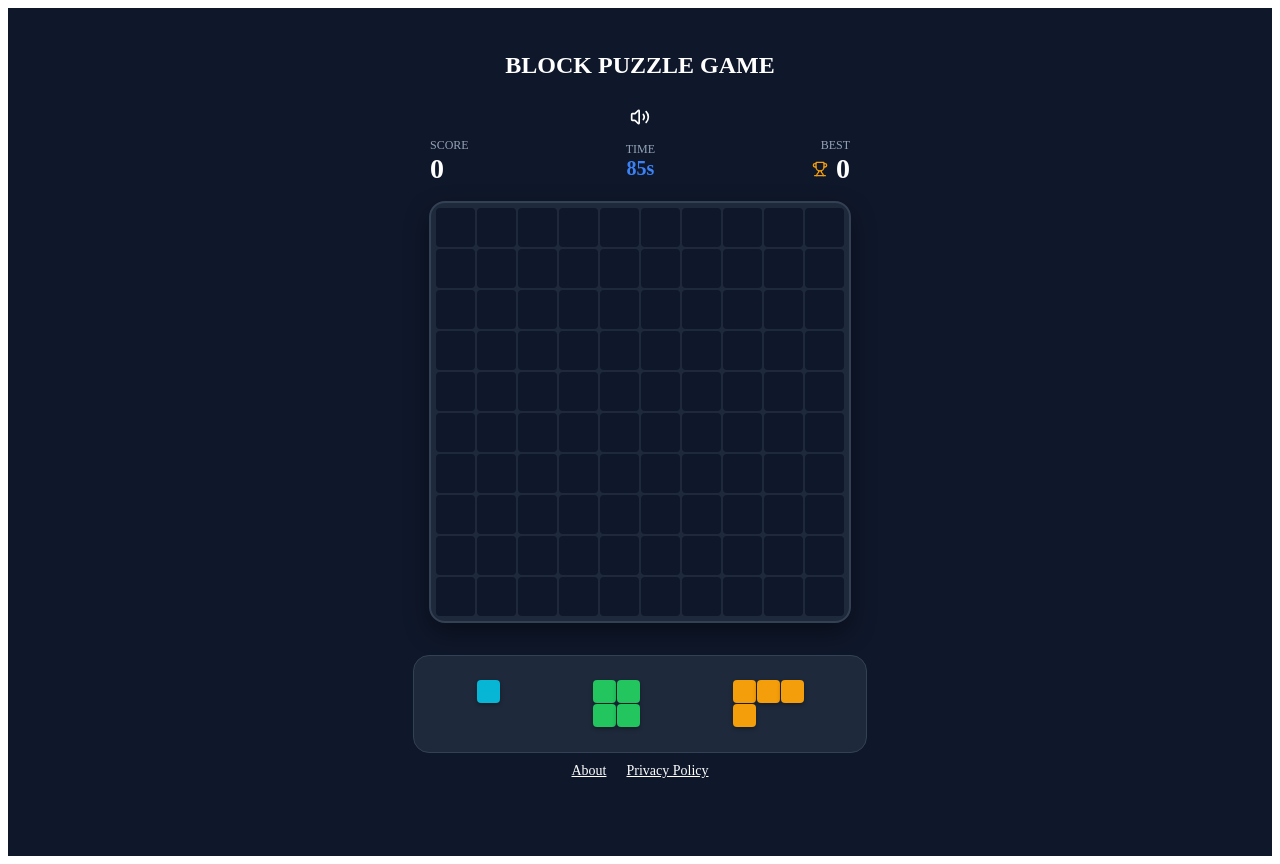
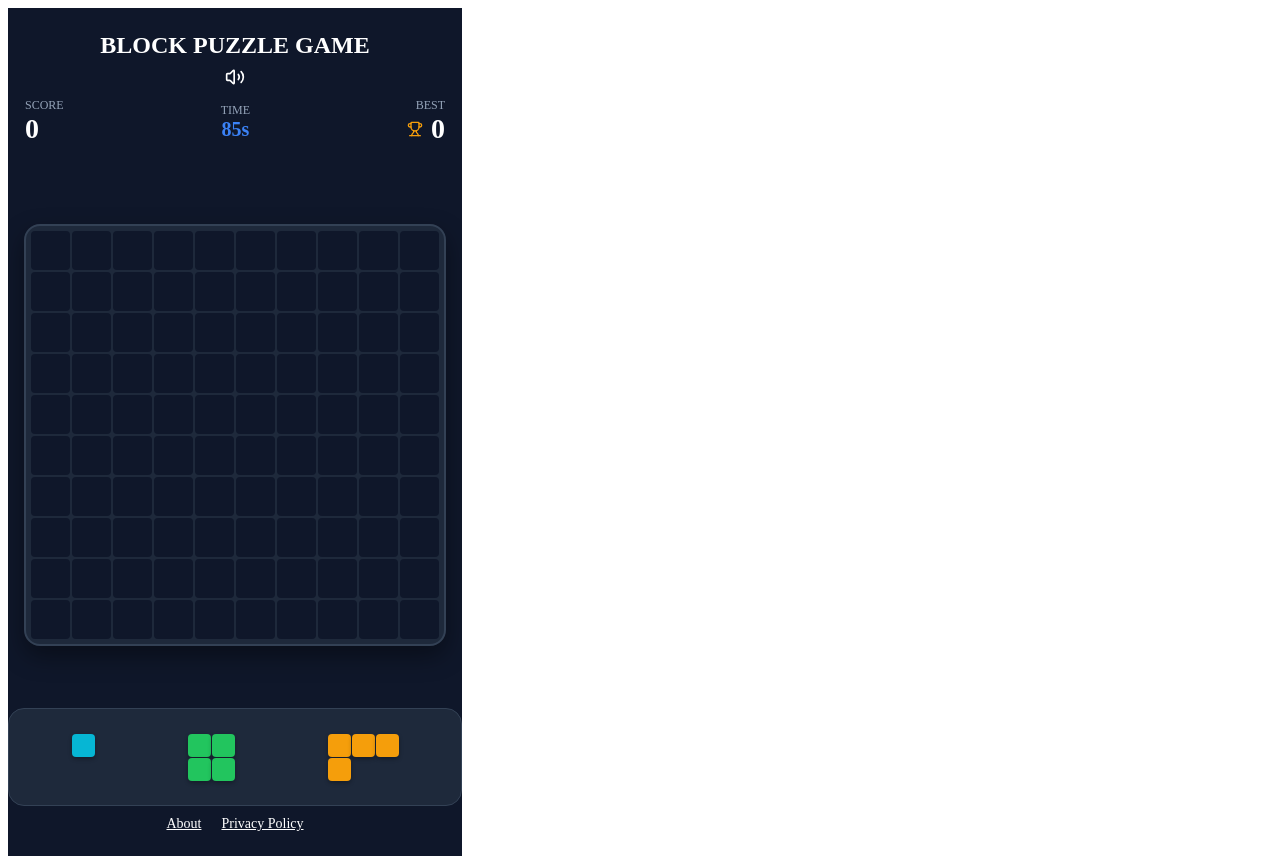
Before and after one commit to avetisyanaida/block-puzzle, a Next.js app: page / in a window 1280 px wide. After the commit the page ends 816 px from the top, so only its background shows below. Built offline with nearby package versions, Linux system fonts and the light colour scheme.

Commit message:
change puzzle styles

```diff
--- a/src/app/layout.tsx
+++ b/src/app/layout.tsx
@@ -17,7 +17,7 @@ export default function RootLayout({
 }) {
     return (
         <html lang="en">
-        <body>
+        <body style={{height: '100vh'}}>
         <Script
             async
             src="https://pagead2.googlesyndication.com/pagead/js/adsbygoogle.js?client=ca-pub-2296093498264168"
--- /dev/null
+++ b/src/assets/styles/global.css
@@ -0,0 +1,11 @@
+*{
+    margin: 0;
+    padding: 0;
+    box-sizing: border-box;
+}
+body, html {
+    overflow: hidden;
+    overscroll-behavior: none;
+    width: 100%;
+    height: 100%;
+}
--- a/src/components/BlockPuzzleGame/BlockPuzzleGame.module.scss
+++ b/src/components/BlockPuzzleGame/BlockPuzzleGame.module.scss
@@ -1,11 +1,15 @@
 .wrapper {
-  min-height: 100dvh;
   padding: 24px 16px;
   display: flex;
   flex-direction: column;
   align-items: center;
   background: #0f172a;
   color: white;
+  height: 100vh;
+  height: 100dvh;
+  overflow: hidden;
+  position: fixed;
+  touch-action: none;
 }
 
 /* HEADER */
@@ -89,6 +93,12 @@
   font-weight: bold;
   animation: bounce 0.4s infinite alternate;
 }
+.gridWrapper {
+  flex-grow: 1;
+  display: flex;
+  align-items: center;
+  justify-content: center;
+}
 
 @keyframes bounce {
   from { transform: translateY(0); }
@@ -98,7 +108,6 @@
 /* TRAY */
 
 .tray {
-  margin-top: 32px;
   width: 100%;
   max-width: 420px;
   display: flex;
@@ -107,6 +116,8 @@
   border-radius: 16px;
   background: #1e293b;
   border: 1px solid #334155;
+  flex-shrink: 0;
+  margin: auto 20px 0 20px;
 }
 
 /* MODAL */
--- a/src/components/BlockPuzzleGame/BlockPuzzleGame.tsx
+++ b/src/components/BlockPuzzleGame/BlockPuzzleGame.tsx
@@ -115,7 +115,7 @@ export function BlockPuzzleGame() {
     return (
         <div className={styles.wrapper}>
 
-            <h2>BLOCK PUZZLE GAME</h2>
+            <h2 style={{margin: 0}}>BLOCK PUZZLE GAME</h2>
 
             {/* Sound Button */}
             <button onClick={toggle} className={styles.soundButton}>
```
